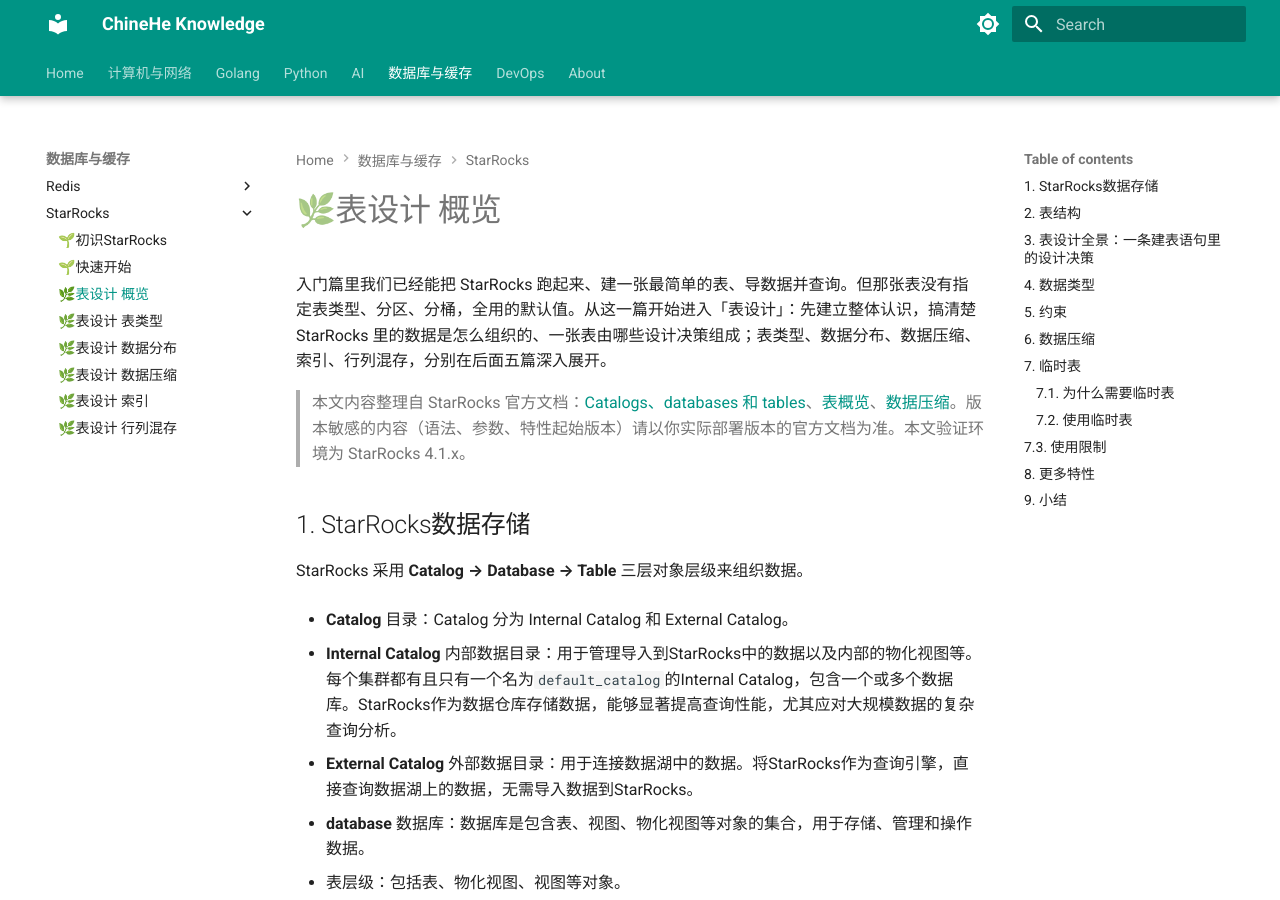
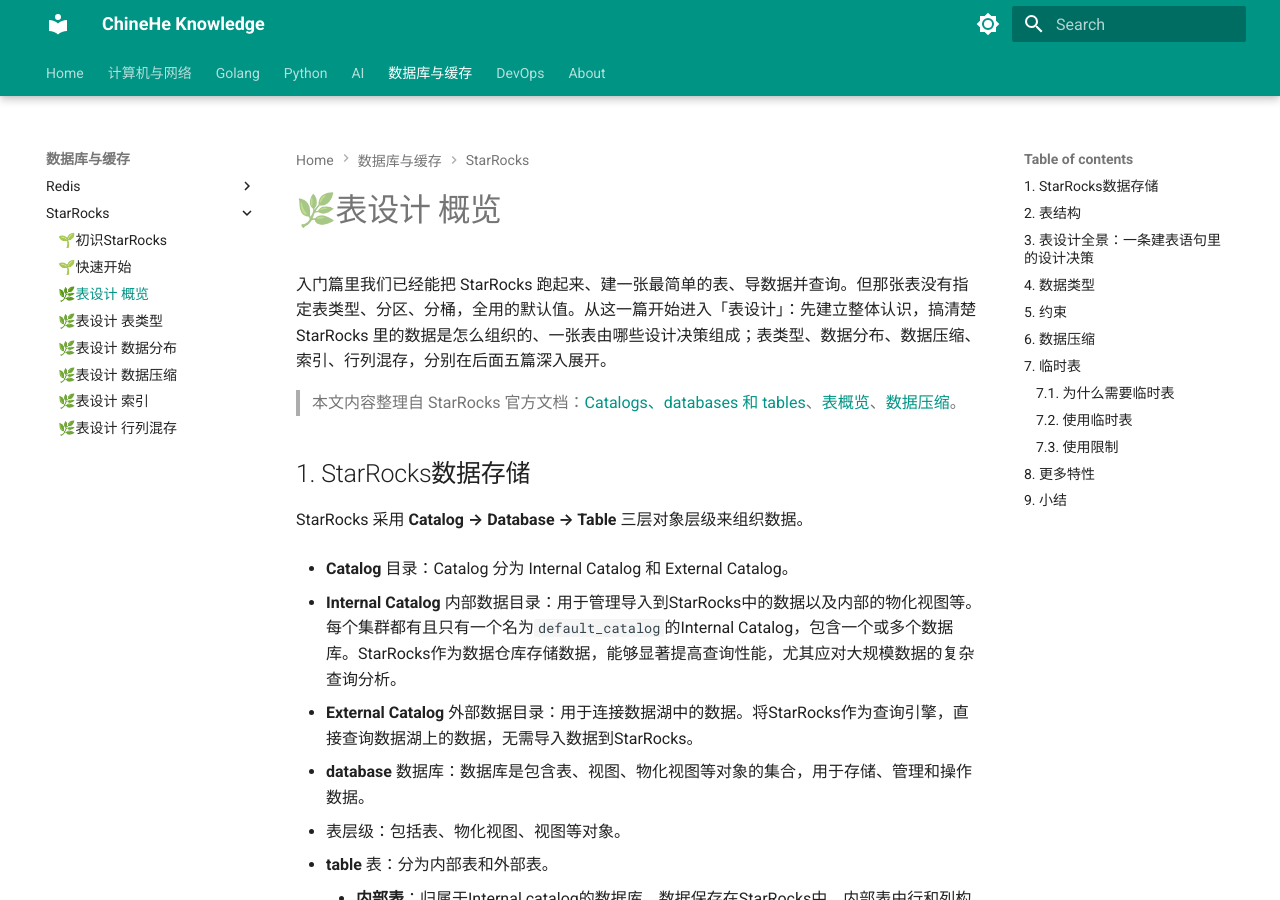
Before and after one commit to chinehe/knowledge-mkdocs, an MkDocs documentation site: the page built from docs/数据库与缓存/starrocks/StarRocks基础篇001_表设计概览.md, in a window 1280 px wide and 900 px high. Built offline with MkDocs 1.6.1 and Material for MkDocs 9.7.7, drawn with Linux system fonts in a browser that asks for light colours.

Commit message:
StarRocks表设计3

```diff
--- a/docs/数据库与缓存/starrocks/StarRocks基础篇001_表设计概览.md
+++ b/docs/数据库与缓存/starrocks/StarRocks基础篇001_表设计概览.md
@@ -1,6 +1,6 @@
 入门篇里我们已经能把 StarRocks 跑起来、建一张最简单的表、导数据并查询。但那张表没有指定表类型、分区、分桶，全用的默认值。从这一篇开始进入「表设计」：先建立整体认识，搞清楚 StarRocks 里的数据是怎么组织的、一张表由哪些设计决策组成；表类型、数据分布、数据压缩、索引、行列混存，分别在后面五篇深入展开。
 
-> 本文内容整理自 StarRocks 官方文档：[Catalogs、databases 和 tables](https://docs.starrocks.io/zh/docs/table_design/)、[表概览](https://docs.starrocks.io/zh/docs/table_design/StarRocks_table_design/)、[数据压缩](https://docs.starrocks.io/zh/docs/table_design/data_compression/)。版本敏感的内容（语法、参数、特性起始版本）请以你实际部署版本的官方文档为准。本文验证环境为 StarRocks 4.1.x。
+> 本文内容整理自 StarRocks 官方文档：[Catalogs、databases 和 tables](https://docs.starrocks.io/zh/docs/table_design/)、[表概览](https://docs.starrocks.io/zh/docs/table_design/StarRocks_table_design/)、[数据压缩](https://docs.starrocks.io/zh/docs/table_design/data_compression/)。
 
 ## 1. StarRocks数据存储
 
@@ -208,7 +208,7 @@ DROP TEMPORARY TABLE tmp_orders;
 * 因为临时表基于 Session，**命名不受唯一性约束**：不同 Session 可以建同名临时表，也可以建和普通表同名的临时表；
 * 同一 Database 里同时有同名的临时表和普通表时，**临时表优先**：在该 Session 内，对这个表名的所有查询和操作都只作用于临时表。
 
-## 7.3. 使用限制
+### 7.3. 使用限制
 
 临时表的用法和普通内部表基本相同，但有以下限制：
 
```
Also changed, not shown: docs/数据库与缓存/starrocks/StarRocks基础篇002_表类型.md (+1 -1 lines).
